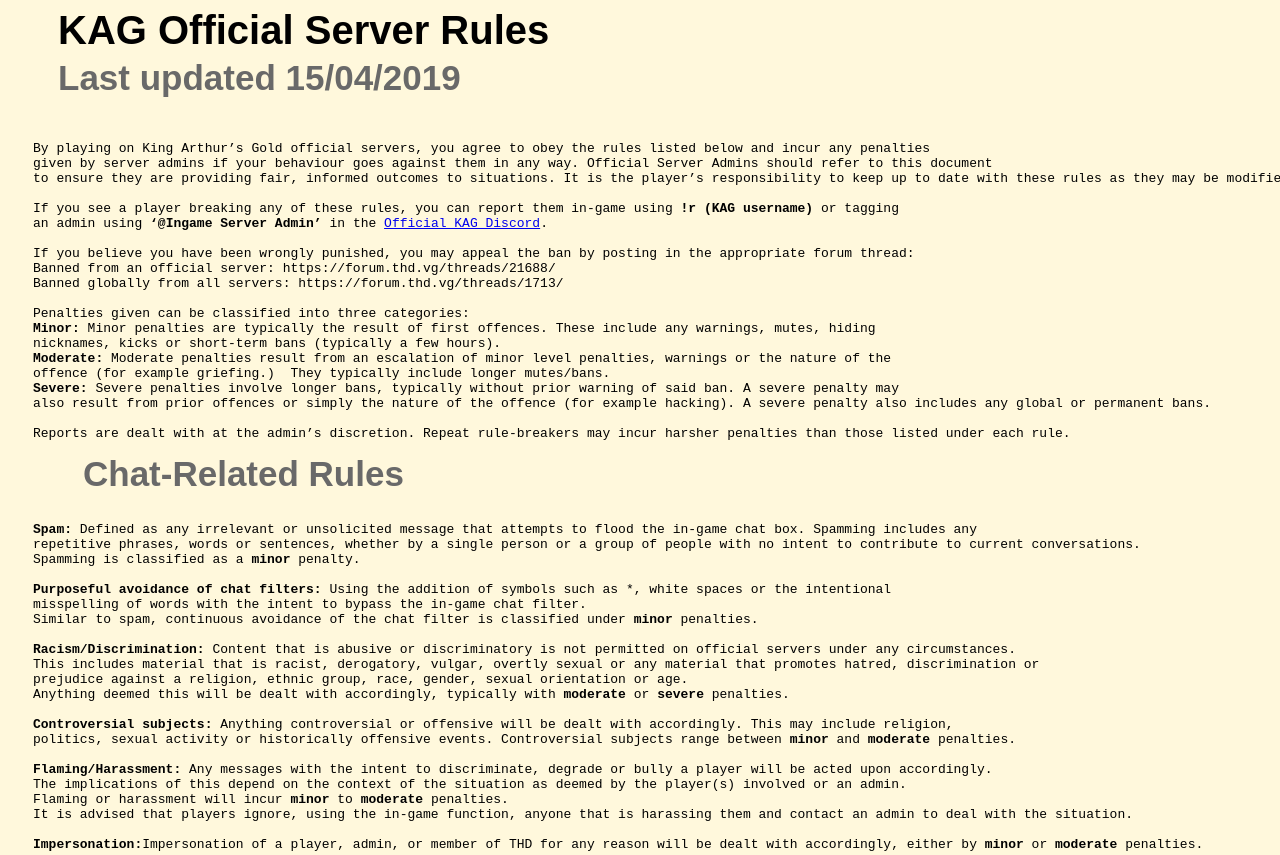
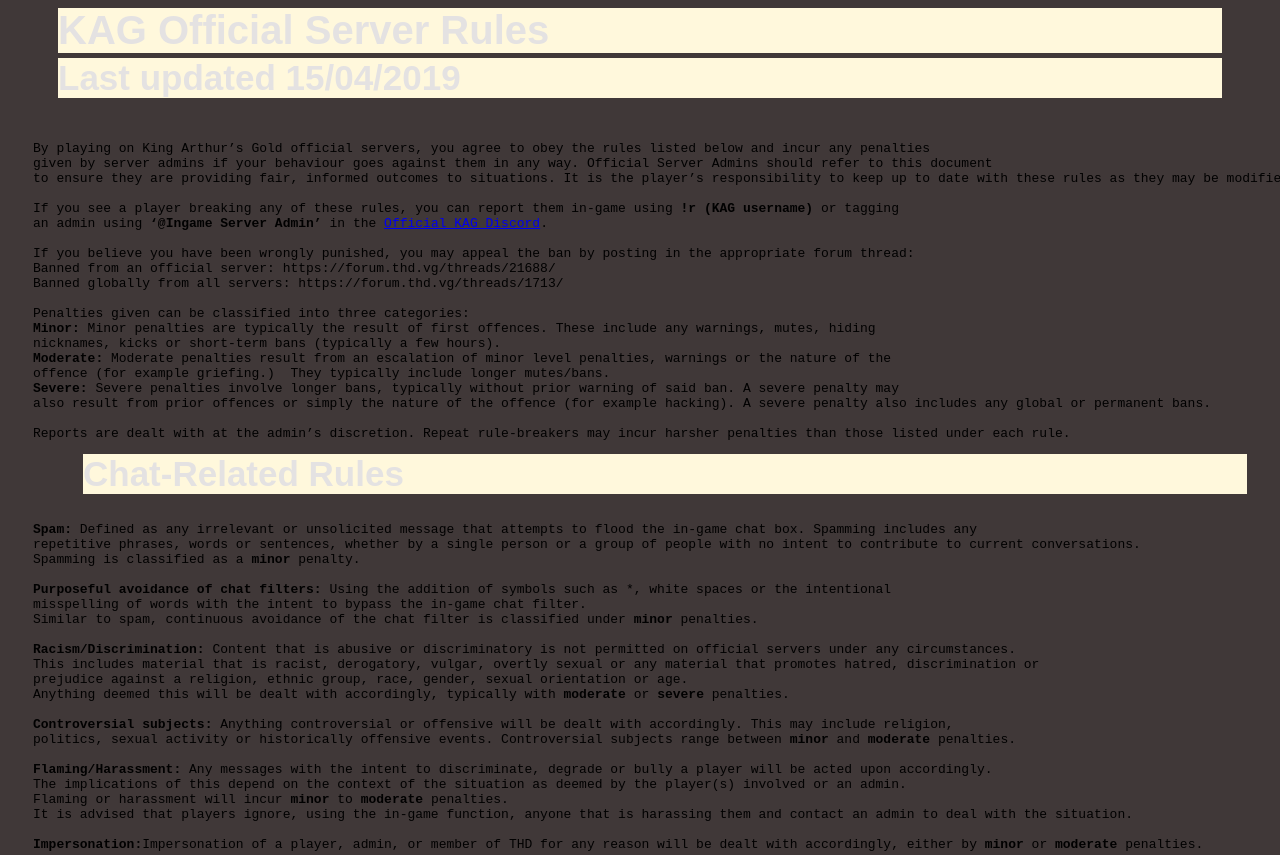
Before and after one commit to transhumandesign/kag-official-server-rules, a plain HTML site: page index.html in a window 1280 px wide. Shown: the top 855 px of the page. Drawn offline with Linux system fonts and the light colour scheme.

Commit message:
Update main.css
colours

```diff
--- a/css/main.css
+++ b/css/main.css
@@ -1,5 +1,5 @@
 body {
-background-color: cornsilk;
+background-color: #403838;
 max-width: 100%;
 }
 
@@ -10,7 +10,7 @@ h1 {
   margin: 5px 50px 5px;
   font-family: Arial, Helvetica, sans-serif;
   font-size: 40px;
-  color: black;
+  color: #E4E2E2;
   border-left: 6px burlywood;
 }
 
@@ -20,7 +20,7 @@ p {
   margin: 5px 50px 5px;
   font-family: Arial, Helvetica, sans-serif;
   font-size: 25px;
-  color: darkgray;
+  color: #E4E2E2;
   border-left: 6px burlywood;
 }
 
@@ -30,7 +30,7 @@ p {
    margin: 5px 50px 5px;
    font-family: Arial, Helvetica, sans-serif;
    font-size: 35px;
-   color: dimGray;
+   color: #E4E2E2;
    border-left: 6px burlywood;
  }
 div {
```
